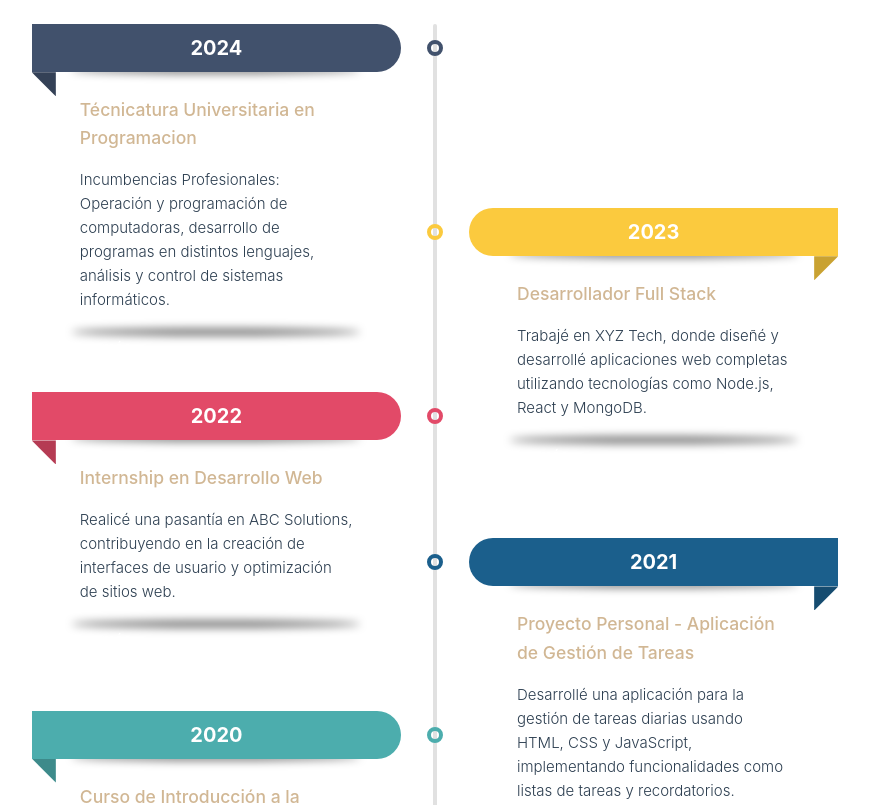
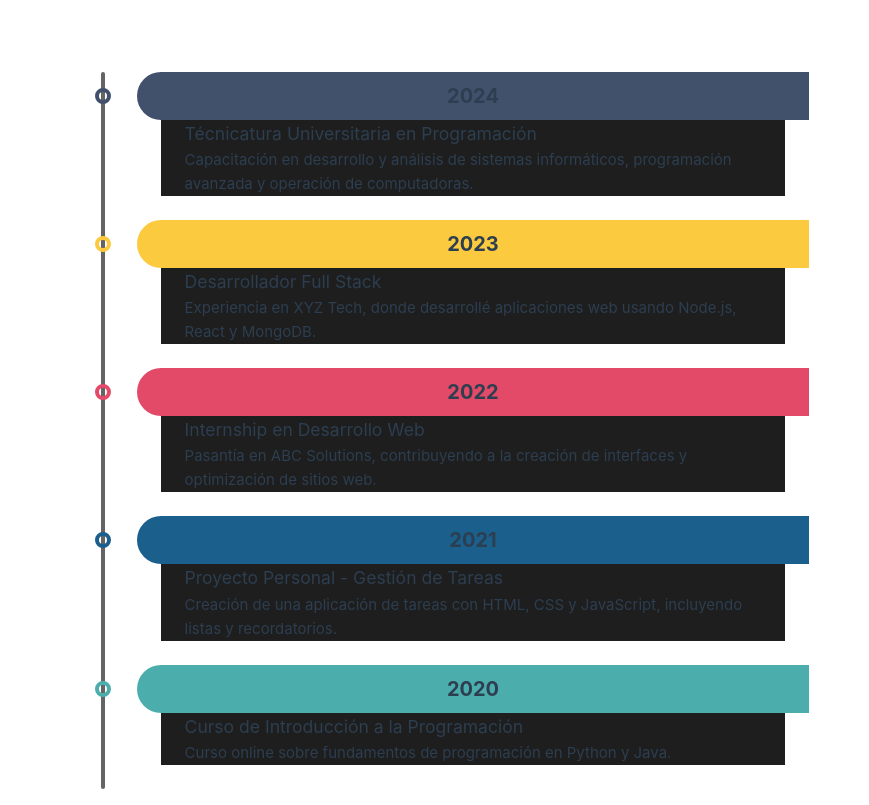
Before and after one commit to EzequielQ2004/Portafolio-Vuejs, a Vue app: page / in a window 1280 px wide. Shown: the part 940-1745 px from the top of the page, without its empty margins (205-1074 px from the left). Built offline with nearby package versions, Linux system fonts and the light colour scheme.

Commit message:
Personalizacion de el componente Educacion

```diff
--- a/src/components/Educacion.vue
+++ b/src/components/Educacion.vue
@@ -1,230 +1,133 @@
 <script setup>
 import { ref } from 'vue';
-const fechaColor = ref([]);
-/*Esta es otra forma de utilizar el arreglo, con el metodo value*/
-fechaColor.value = [
-  {color: '#41516c'},
-  {color: '#FBCA3E'},
-  {color: '#E24A68'},
-  {color: '#1B5F8C'},
-  {color: '#4CADAD'}
-];
-/*Esta es la forma de utilizar el arreglo, sin el metodo value*/
+
+const fechaColor = ref([
+  { color: '#41516c' },
+  { color: '#FBCA3E' },
+  { color: '#E24A68' },
+  { color: '#1B5F8C' },
+  { color: '#4CADAD' }
+]);
+
 const educacion = ref([
-  {fecha: '2024', title: 'Técnicatura Universitaria en Programacion', descripcion: 'Incumbencias Profesionales: Operación y programación de computadoras, desarrollo de programas en distintos lenguajes, análisis y control de sistemas informáticos.', enlace:'https://www.youtube.com/'},
-  {fecha: '2023', title: 'Desarrollador Full Stack', descripcion: 'Trabajé en XYZ Tech, donde diseñé y desarrollé aplicaciones web completas utilizando tecnologías como Node.js, React y MongoDB.', enlace:'http:www.direccion.com'},
-  {fecha: '2022', title: 'Internship en Desarrollo Web', descripcion: 'Realicé una pasantía en ABC Solutions, contribuyendo en la creación de interfaces de usuario y optimización de sitios web.', enlace:'http:www.direccion.com'},
-  {fecha: '2021', title: 'Proyecto Personal - Aplicación de Gestión de Tareas', descripcion: 'Desarrollé una aplicación para la gestión de tareas diarias usando HTML, CSS y JavaScript, implementando funcionalidades como listas de tareas y recordatorios.', enlace:'http:www.direccion.com'},
-  {fecha: '2020', title: 'Curso de Introducción a la Programación', descripcion: 'Completé un curso en línea sobre fundamentos de programación, donde aprendí lenguajes como Python y Java.', enlace:'http:www.direccion.com'}
+  { fecha: '2024', title: 'Técnicatura Universitaria en Programación', descripcion: 'Capacitación en desarrollo y análisis de sistemas informáticos, programación avanzada y operación de computadoras.', enlace: 'https://www.utn.edu.ar/' },
+  { fecha: '2023', title: 'Desarrollador Full Stack', descripcion: 'Experiencia en XYZ Tech, donde desarrollé aplicaciones web usando Node.js, React y MongoDB.', enlace: 'https://www.xyztech.com' },
+  { fecha: '2022', title: 'Internship en Desarrollo Web', descripcion: 'Pasantía en ABC Solutions, contribuyendo a la creación de interfaces y optimización de sitios web.', enlace: 'https://www.abcsolutions.com' },
+  { fecha: '2021', title: 'Proyecto Personal - Gestión de Tareas', descripcion: 'Creación de una aplicación de tareas con HTML, CSS y JavaScript, incluyendo listas y recordatorios.', enlace: '#' },
+  { fecha: '2020', title: 'Curso de Introducción a la Programación', descripcion: 'Curso online sobre fundamentos de programación en Python y Java.', enlace: '#' }
 ]);
 </script>
 
 <template>
+  <section class="educacion-timeline">
     <ul>
-        <li v-for="(item, index) in educacion" :key="index" :style="{ '--fecha-color': fechaColor[index].color}">
+      <li v-for="(item, index) in educacion" :key="index" :style="{ '--fecha-color': fechaColor[index].color }">
         <div class="fecha">{{ item.fecha }}</div>
         <h3 class="title">{{ item.title }}</h3>
         <div class="descripcion">{{ item.descripcion }}</div>
-        <!--Aqui vemos con el uso de b-vind (:) que bindeamos el atributo href de html con el item.enlace-->
-        <a class="enlace" :href="item.enlace" target="_blank">Saber más</a>
-    </li>
+        <a class="enlace" :href="item.enlace" target="_blank" rel="noopener noreferrer">Saber más</a>
+      </li>
     </ul>
+  </section>
 </template>
 
 <style scoped>
-/* Estilos generales */
+/* Colores actualizados para un portafolio oscuro */
 @import url("https://fonts.googleapis.com/css2?family=Poppins:wght@300;500;700&display=swap");
-/* Reseteo de estilos básicos para todos los elementos y pseudo-elementos */
-*,
-*::before,
-*::after {
-  margin: 0; /* Elimina el margen predeterminado */
-  padding: 0; /* Elimina el padding predeterminado */
-  box-sizing: border-box; /* Incluye el padding y el borde en el tamaño total del elemento */
+
+/* Variables de color para el tema oscuro */
+body {
+  --color: rgba(240, 240, 240); /* Color de texto claro */
+  --bgColor: rgba(20, 20, 20); /* Color de fondo oscuro */
+  min-height: 100vh;
+  display: grid;
+  align-content: center;
+  gap: 2rem;
+  padding: 2rem;
+  font-family: "Poppins", sans-serif;
+  color: var(--color);
+  background: var(--bgColor);
 }
 
-/* Estilo para el cuerpo de la página */
-body {
-  --color: rgba(30, 30, 30); /* Variable para el color de texto */
-  --bgColor: rgba(245, 245, 245); /* Variable para el color de fondo */
-  min-height: 100vh; /* Asegura que el cuerpo ocupe al menos el 100% de la altura de la ventana */
-  display: grid; /* Utiliza el modelo de caja de cuadrícula */
-  align-content: center; /* Centra verticalmente el contenido dentro de la cuadrícula */
-  gap: 2rem; /* Espaciado entre los elementos de la cuadrícula */
-  padding: 2rem; /* Espaciado interno alrededor del cuerpo */
-  font-family: "Poppins", sans-serif; /* Fuente para todo el texto en la página */
-  color: var(--color); /* Aplica el color de texto definido en la variable */
-  background: var(--bgColor); /* Aplica el color de fondo definido en la variable */
+ul {
+  --col-gap: 2rem;
+  --row-gap: 2rem;
+  --line-w: 0.25rem;
+  display: grid;
+  grid-template-columns: var(--line-w) 1fr;
+  grid-auto-columns: max-content;
+  column-gap: var(--col-gap);
+  list-style: none;
+  width: min(60rem, 90%);
+  margin-inline: auto;
 }
 
-/* Estilos para la lista */
-ul {
-    margin-top: 2rem;
-  --col-gap: 2rem; /* Espacio entre las columnas de la cuadrícula */
-  --row-gap: 2rem; /* Espacio entre las filas de la cuadrícula */
-  --line-w: 0.25rem; /* Ancho de la línea que conecta los elementos de la lista */
-  display: grid; /* Usa un layout de cuadrícula */
-  grid-template-columns: var(--line-w) 1fr; /* Define las columnas de la cuadrícula: la primera es la línea y la segunda es el contenido */
-  grid-auto-columns: max-content; /* Las columnas se ajustan automáticamente al contenido */
-  column-gap: var(--col-gap); /* Espacio entre las columnas */
-  list-style: none; /* Elimina las viñetas predeterminadas de la lista */
-  width: min(60rem, 90%); /* Limita el ancho de la lista al mínimo entre 60rem y el 90% del ancho de la ventana */
-  margin-inline: auto; /* Centra la lista horizontalmente */
-}
-
-/* Estilo para la línea vertical que conecta los elementos de la lista */
+/* Línea vertical actualizada */
 ul::before {
-  content: ""; /* Elemento vacío para crear la línea */
-  grid-column: 1; /* Coloca la línea en la primera columna de la cuadrícula */
-  grid-row: 1 / span 20; /* La línea se extiende sobre varias filas */
-  background: rgb(225, 225, 225); /* Color de la línea */
-  border-radius: calc(var(--line-w) / 2); /* Bordes redondeados para la línea */
-}
-
-/* Estilo para los elementos de la lista que no son el último */
-ul li:not(:last-child) {
-  margin-bottom: var(--row-gap); /* Espacio entre los elementos de la lista */
+  content: "";
+  grid-column: 1;
+  grid-row: 1 / span 20;
+  background: rgba(100, 100, 100); /* Color gris para mayor contraste */
+  border-radius: calc(var(--line-w) / 2);
 }
 
 /* Estilo para cada ítem de la lista */
 ul li {
-  grid-column: 2; /* Coloca el contenido en la segunda columna de la cuadrícula */
-  --inlineP: 1.5rem; /* Espacio interno horizontal dentro de cada ítem */
-  margin-inline: var(--inlineP); /* Margen horizontal para los ítems */
-  grid-row: span 2; /* Cada ítem ocupa dos filas en la cuadrícula */
-  display: grid; /* Usa un layout de cuadrícula dentro de cada ítem */
-  grid-template-rows: min-content min-content min-content; /* Define tres filas de altura mínima */
+  grid-column: 2;
+  --inlineP: 1.5rem;
+  margin-inline: var(--inlineP);
+  grid-row: span 2;
+  display: grid;
+  grid-template-rows: min-content min-content min-content;
 }
 
-/* Estilo para la fecha dentro de cada ítem */
+/* Fecha actualizada para destacar */
 ul li .fecha {
-  --dateH: 3rem; /* Altura de la sección de la fecha */
-  height: var(--dateH); /* Aplica la altura definida */
-  margin-inline: calc(var(--inlineP) * -1); /* Ajusta el margen horizontal para que la fecha sobresalga */
-  text-align: center; /* Centra el texto dentro de la fecha */
-  background-color: var(--fecha-color); /* Color de fondo, usando una variable personalizada */
-  color: white; /* Color del texto en la fecha */
-  font-size: 1.25rem; /* Tamaño del texto */
-  font-weight: 700; /* Hace el texto en negrita */
-  display: grid; /* Usa un layout de cuadrícula */
-  place-content: center; /* Centra el contenido de la fecha */
-  position: relative; /* Posiciona la fecha relativa a su contenedor */
-  border-radius: calc(var(--dateH) / 2) 0 0 calc(var(--dateH) / 2); /* Bordes redondeados para la fecha */
+  --dateH: 3rem;
+  height: var(--dateH);
+  margin-inline: calc(var(--inlineP) * -1);
+  text-align: center;
+  background-color: var(--fecha-color); /* Utiliza los colores específicos */
+  color: var(--color); /* Texto claro sobre el fondo oscuro */
+  font-size: 1.25rem;
+  font-weight: 700;
+  display: grid;
+  place-content: center;
+  position: relative;
+  border-radius: calc(var(--dateH) / 2) 0 0 calc(var(--dateH) / 2);
 }
 
-/* Estilo para la parte inferior de la fecha, que parece un triángulo */
-ul li .fecha::before {
-  content: ""; /* Elemento vacío para crear el triángulo */
-  width: var(--inlineP); /* Ancho igual al espacio interno definido */
-  aspect-ratio: 1; /* Mantiene una relación de aspecto 1:1 para crear un cuadrado */
-  background: var(--fecha-color); /* Usa el color de fondo de la fecha */
-  background-image: linear-gradient(rgba(0, 0, 0, 0.2) 100%, transparent); /* Aplica un degradado sutil para dar un efecto de sombra */
-  position: absolute; /* Posiciona el triángulo respecto al contenedor de la fecha */
-  top: 100%; /* Coloca el triángulo justo debajo de la fecha */
-  clip-path: polygon(0 0, 100% 0, 0 100%); /* Recorta el cuadrado para convertirlo en un triángulo */
-  right: 0; /* Alinea el triángulo a la derecha de la fecha */
+/* Círculo de conexión con la línea */
+ul li .fecha::after {
+  content: "";
+  position: absolute;
+  width: 1rem;
+  aspect-ratio: 1;
+  background: var(--bgColor);
+  border: 0.3rem solid var(--fecha-color);
+  border-radius: 50%;
+  top: 50%;
+  transform: translate(50%, -50%);
+  right: calc(100% + var(--col-gap) + var(--line-w) / 2);
 }
 
-/* Estilo para el círculo que conecta la fecha con la línea */
-ul li .fecha::after {
-  content: ""; /* Elemento vacío para crear el círculo */
-  position: absolute; /* Posiciona el círculo respecto al contenedor de la fecha */
-  width: 1rem; /* Ancho del círculo */
-  aspect-ratio: 1; /* Mantiene una relación de aspecto 1:1 para crear un círculo */
-  background: var(--bgColor); /* Color de fondo, utilizando la variable definida */
-  border: 0.3rem solid var(--fecha-color); /* Borde del círculo, con el color de la fecha */
-  border-radius: 50%; /* Hace que el elemento sea un círculo perfecto */
-  top: 50%; /* Centra verticalmente el círculo dentro del contenedor de la fecha */
-  transform: translate(50%, -50%); /* Ajusta la posición del círculo para alinearlo correctamente */
-  right: calc(100% + var(--col-gap) + var(--line-w) / 2); /* Coloca el círculo a la izquierda de la línea */
+/* Fondo oscuro con sombra más clara en el título y descripción */
+ul li .title,
+ul li .descripcion {
+  background: rgba(30, 30, 30); /* Fondo gris oscuro */
+  color: var(--color); /* Texto claro */
+  padding-inline: 1.5rem;
 }
 
-/* Estilos para el título y la descripción dentro de cada ítem */
-ul li .title,
-ul li .descripcion {
-  background: var(--bgColor); /* Fondo del título y la descripción, usando la variable definida */
-  position: relative; /* Posiciona los elementos relativos a su contenedor */
-  padding-inline: 1.5rem; /* Espaciado interno horizontal */
-}
-
-ul li .title {
-  overflow: hidden; /* Oculta cualquier contenido que se desborde */
-  padding-block-start: 1.5rem; /* Espaciado interno superior */
-  padding-block-end: 1rem; /* Espaciado interno inferior */
-  font-weight: 500; /* Hace el texto del título un poco más grueso */
-}
-
-ul li .descripcion {
-  padding-block-end: 1.5rem; /* Espaciado interno inferior */
-  font-weight: 300; /* Hace el texto de la descripción más delgado */
-}
-
-/* Estilos para las sombras debajo del título y la descripción */
 ul li .title::before,
 ul li .descripcion::before {
-  content: ""; /* Elemento vacío para crear la sombra */
-  position: absolute; /* Posiciona la sombra respecto al contenedor del título o descripción */
-  width: 90%; /* Ancho de la sombra */
-  height: 0.5rem; /* Altura de la sombra */
-  background: rgba(0, 0, 0, 0.5); /* Color de fondo oscuro para simular una sombra */
-  left: 50%; /* Centra la sombra horizontalmente */
-  border-radius: 50%; /* Bordes redondeados para la sombra */
-  filter: blur(4px); /* Aplica un desenfoque para hacer la sombra más suave */
-  transform: translate(-50%, 50%); /* Ajusta la posición para centrar la sombra */
-}
-
-ul li .title::before {
-  bottom: calc(100% + 0.125rem); /* Coloca la sombra debajo del título */
-}
-
-ul li .descripcion::before {
-  z-index: -1; /* Coloca la sombra detrás del contenido */
-  bottom: 0.25rem; /* Coloca la sombra justo*/
-}
-
-
-/* Media query para pantallas anchas (40rem o más) */
-@media (min-width: 40rem) {
-  ul {
-    grid-template-columns: 1fr var(--line-w) 1fr; /* Ajusta la cuadrícula para tener tres columnas */
-  }
-  ul::before {
-    grid-column: 2; /* Mueve la línea vertical a la segunda columna de la cuadrícula */
-  }
-  ul li:nth-child(odd) {
-    grid-column: 1; /* Coloca los ítems impares en la primera columna */
-  }
-  ul li:nth-child(even) {
-    grid-column: 3; /* Coloca los ítems pares en la tercera columna */
-  }
-
-  /* Ajuste para que el segundo ítem abarque dos filas */
-  ul li:nth-child(2) {
-    grid-row: 2/4; /* El segundo ítem ocupará desde la segunda hasta la cuarta fila */
-  }
-
-  /* Ajustes específicos para los ítems impares */
-  ul li:nth-child(odd) .fecha::before {
-    clip-path: polygon(0 0, 100% 0, 100% 100%); /* Invierte el triángulo en los ítems impares */
-    left: 0; /* Alinea el triángulo a la izquierda */
-  }
-
-  ul li:nth-child(odd) .fecha::after {
-    transform: translate(-50%, -50%); /* Ajusta la posición del círculo en los ítems impares */
-    left: calc(100% + var(--col-gap) + var(--line-w) / 2); /* Coloca el círculo a la derecha de la línea */
-  }
-
-  ul li:nth-child(odd) .fecha {
-    border-radius: 0 calc(var(--dateH) / 2) calc(var(--dateH) / 2) 0; /* Ajusta los bordes redondeados para los ítems impares */
-  }
-}
-
-/* Estilo para los créditos */
-.credits {
-  margin-top: 1rem; /* Espaciado superior para los créditos */
-  text-align: right; /* Alinea el texto de los créditos a la derecha */
-}
-.credits a {
-  color: var(--color); /* Aplica el color de texto definido en la variable */
+  content: "";
+  position: absolute;
+  width: 90%;
+  height: 0.5rem;
+  left: 50%;
+  border-radius: 50%;
+  filter: blur(4px);
+  transform: translate(-50%, 50%);
 }
 </style>
```
